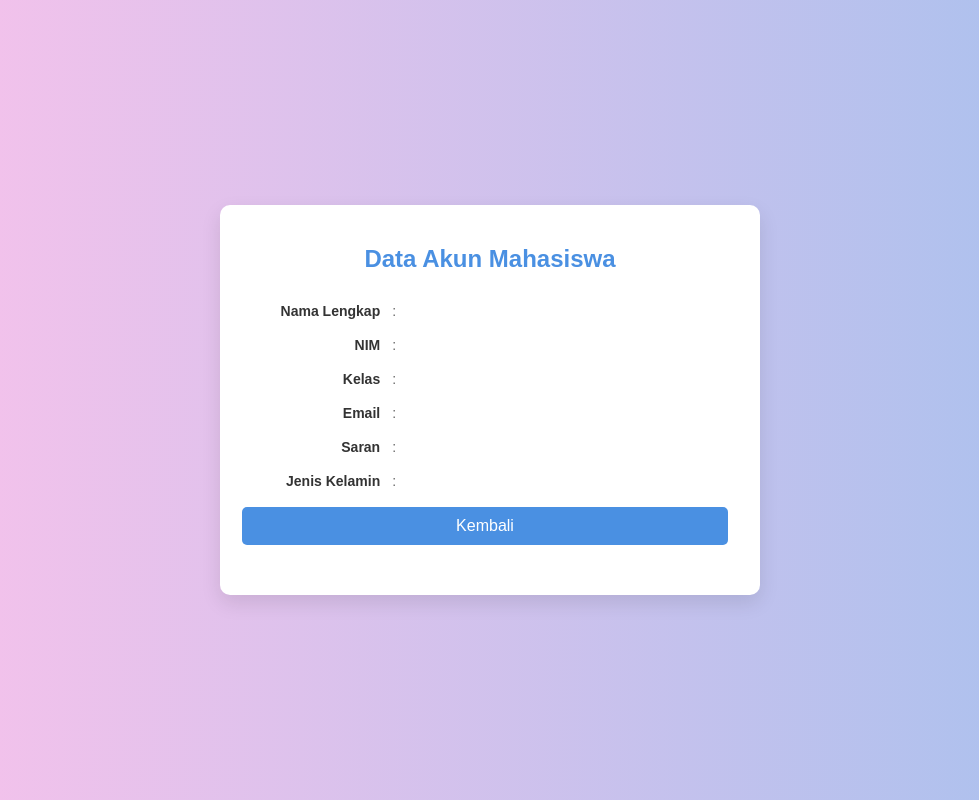
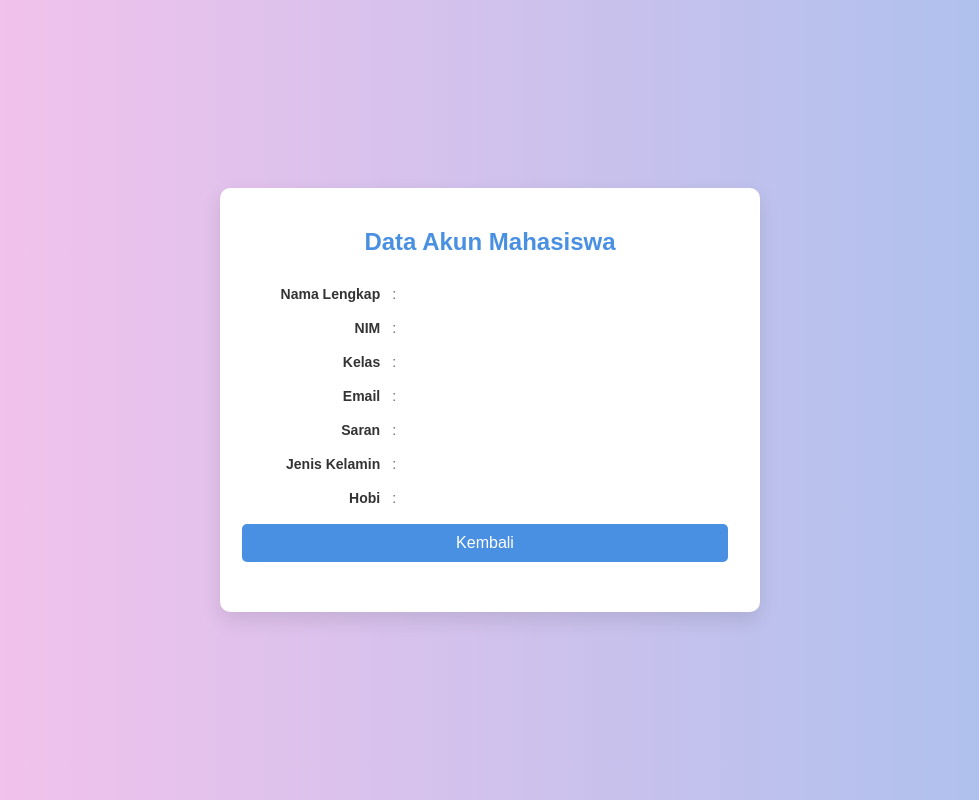
Before and after one commit to rifkythalah/formMahasiswa, a PHP site: page /proses.php in a window 1280 px wide. Shown: the whole page, without its empty margins (150-1129 px from the left). Run offline with PHP 8.4, Linux system fonts and the light colour scheme; data that the repository does not hold is empty.

Commit message:
menambahkan query hobi di proses.php

```diff
--- a/proses.php
+++ b/proses.php
@@ -7,12 +7,16 @@ $kelas = $_POST['kelas'];
 $email = $_POST['email'];
 $saran = $_POST['saran'];
 $jenis_kelamin = $_POST['jenis_kelamin'];
+$hobi = $_POST['hobi'];
 $submit = $_POST['submit'];
 
-$query = "INSERT INTO form VALUES('$nama', '$nim', '$kelas', '$email', '$saran', '$jenis_kelamin', '$submit')";
+$query = "INSERT INTO form VALUES('$nama', '$nim', '$kelas', '$email', '$saran', '$jenis_kelamin', '$hobi', '$submit')";
+
 
 mysqli_query($koneksi, $query);
+
 ?>
+
 
 <html>
 <head>
@@ -48,6 +52,10 @@ mysqli_query($koneksi, $query);
                 <td>: <?php echo $jenis_kelamin; ?></td>
             </tr>
             <tr>
+                <td>Hobi</td>
+                <td>: <?php echo $hobi; ?></td>
+            </tr>
+            <tr>
                 <td colspan="2">
                     <button type="submit" onclick="window.location.href='index.php'">Kembali</button>
                 </td>
```
Also changed, not shown: index.php (+5 -5 lines).
